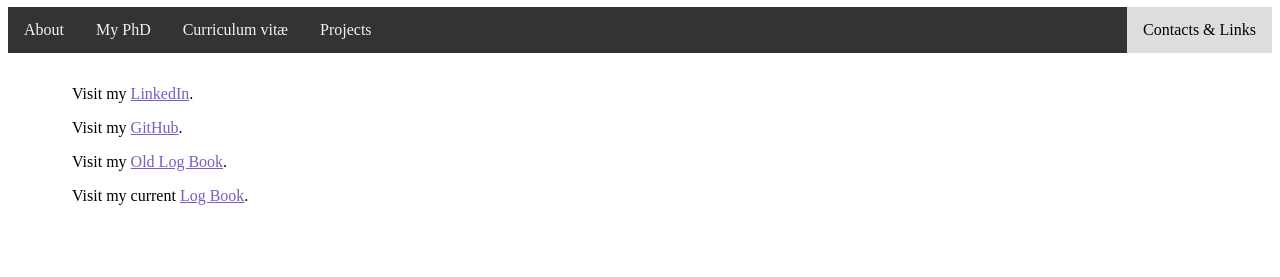
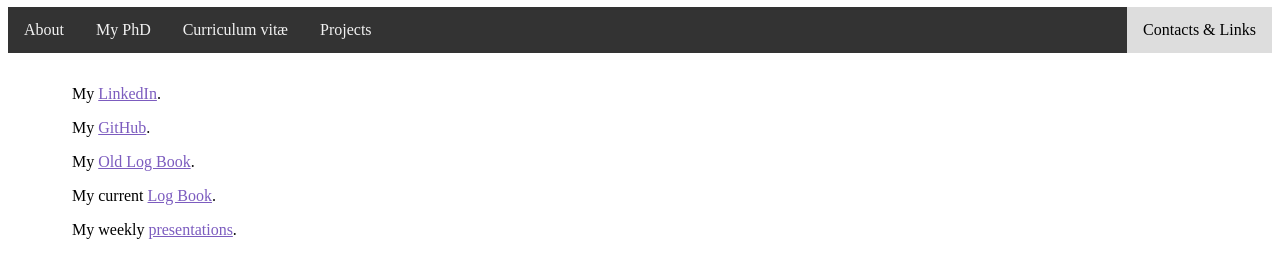
Before and after one commit to ftouchte/ftouchte.github.io, a plain HTML site: page contact/index.html in a window 1280 px wide. Shown: the part 75-352 px from the top of the page. Drawn offline with Linux system fonts and the light colour scheme.

Commit message:
update contacts & links

```diff
--- a/contact/index.html
+++ b/contact/index.html
@@ -27,13 +27,15 @@
     <div class="maincol">
         <!-- <p>Here is my contact.</p> -->
 
-        <p>Visit my <a href="https://www.linkedin.com/in/felix-touchte-codjo-5b789023b/">LinkedIn</a>.</p>
+        <p>My <a href="https://www.linkedin.com/in/felix-touchte-codjo-5b789023b/">LinkedIn</a>.</p>
 
-        <p>Visit my <a href="https://github.com/ftouchte">GitHub</a>.</p>
+        <p>My <a href="https://github.com/ftouchte">GitHub</a>.</p>
 
-	<p>Visit my <a href="https://ftouchte.github.io/logbook/book/index.html">Old Log Book</a>.</p>
+        <p>My <a href="https://ftouchte.github.io/logbook/book/index.html">Old Log Book</a>.</p>
 
-    <p>Visit my current <a href="https://ftouchte.github.io/logbook-gui/"> Log Book</a>.</p>
+        <p>My current <a href="https://ftouchte.github.io/logbook-gui/"> Log Book</a>.</p>
+
+        <p> My weekly <a href="https://github.com/ftouchte/presentations/blob/main/alert_meetings/README.md">presentations</a>. </p>
 
 
 
```
